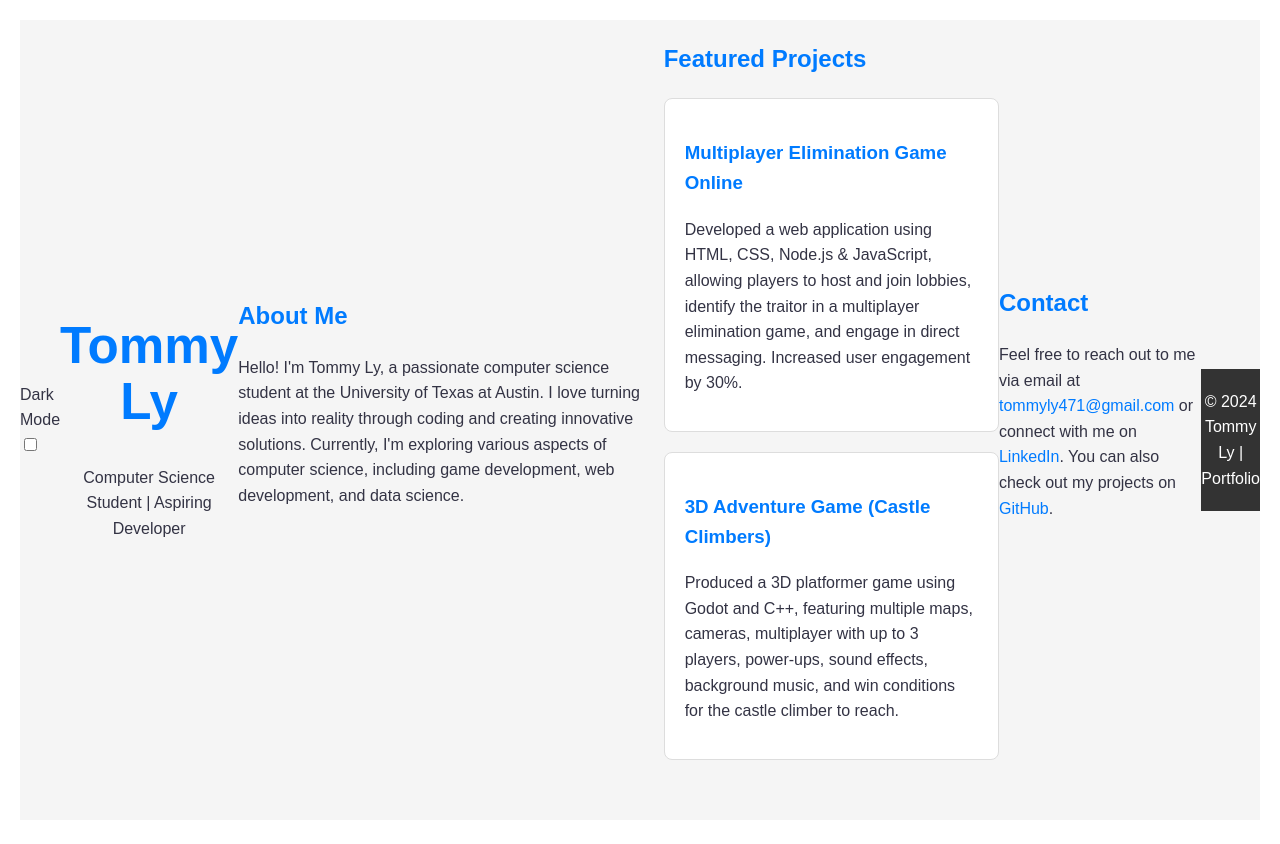
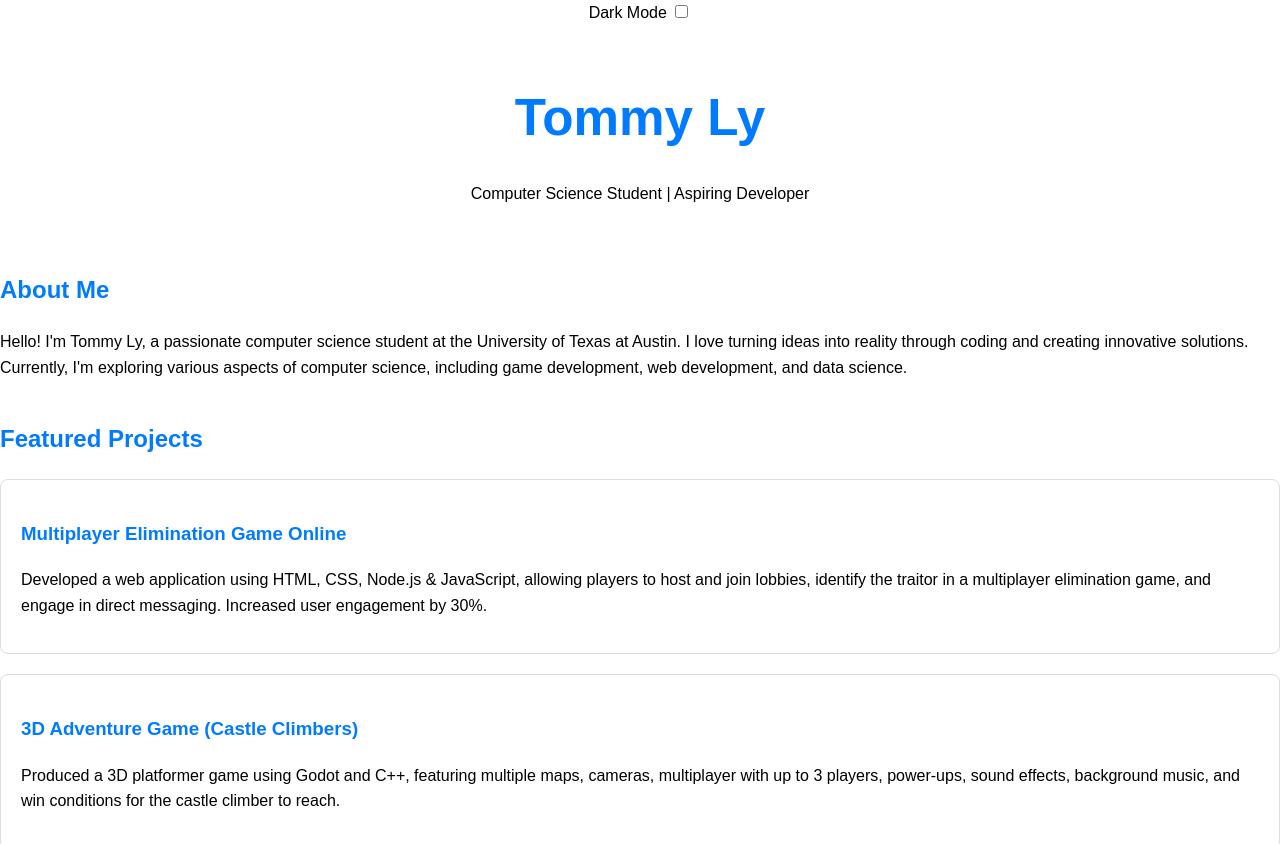
Before and after one commit to tommyly471/3d-website, a website built with Vite: page index.html in a window 1280 px wide. Shown: the top 844 px of the page. Built offline with nearby package versions, Linux system fonts and the light colour scheme.

Commit message:
website back to portrait, style to flexbox

```diff
--- a/index.html
+++ b/index.html
@@ -6,12 +6,9 @@
     <title>Tommy Ly - Portfolio</title>
     <link rel="stylesheet" href="style.css">
     <script src="main.js" defer></script>
-    <div id="toggle-container">
-        <label for="mode-toggle">Dark Mode</label>
-        <input type="checkbox" id="mode-toggle">
-    </div>
     <script src="darkmode.js" defer></script>
     <script src="script.js" defer></script>
+
     <style>
         body {
             font-family: 'Arial', sans-serif;
@@ -19,6 +16,7 @@
             margin: 20px;
             background-color: #f5f5f5;
             color: #334;
+
         }
 
 
@@ -62,6 +60,10 @@
     </style>
 </head>
 <body>
+    <div id="toggle-container">
+        <label for="mode-toggle">Dark Mode</label>
+        <input type="checkbox" id="mode-toggle">
+    </div>
 
     <header>
         <h1>Tommy Ly</h1>
--- a/style.css
+++ b/style.css
@@ -24,7 +24,7 @@ a:hover {
 
 body {
   margin: 0;
-  display: flex;
+  display: inline-flexbox;
   place-items: center;
   min-width: 320px;
   min-height: 100vh;
```
